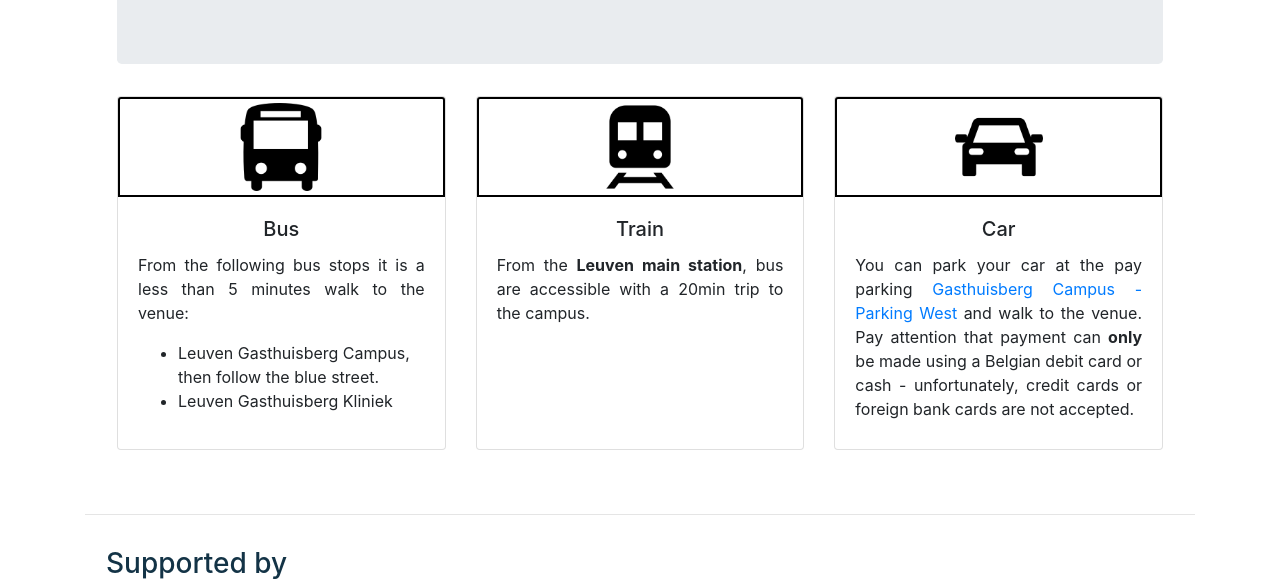
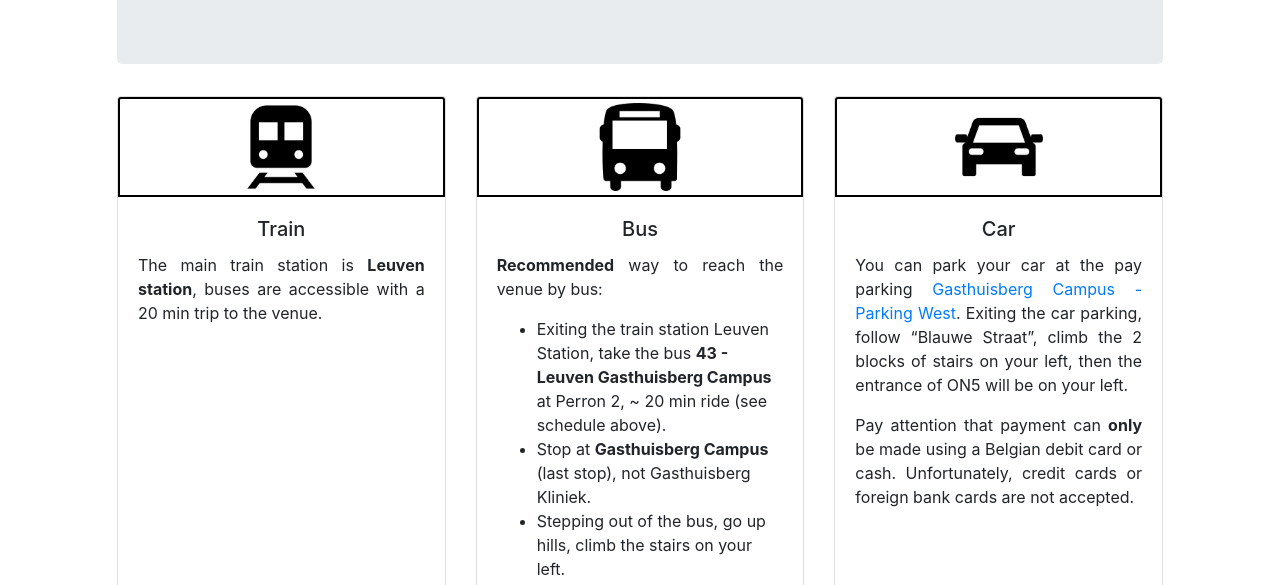
Before and after one commit to bytemal/bytemal-2025, a Jekyll site: the page built from _pages/venue.md, in a window 1280 px wide and 1400 px high, scrolled down 1227 px, cut to the strip 43-628 px from the top of the window. Built offline with Jekyll 4.4.1, drawn with Linux system fonts in a browser that asks for light colours; nearby versions of some CDN libraries; some of the changed text lies outside the part shown.

Commit message:
venue details

```diff
--- a/_pages/venue.md
+++ b/_pages/venue.md
@@ -25,30 +25,44 @@
 	  </div>
 
 <div class="card-deck text-center">
+
+  <div class="card">
+    <img src="/bytemal-2025/images/Icons/train-icon.png" class="card-img-top px-4 py-1" alt="train-icon">
+    <div class="card-body">
+      <h5 class="card-title">Train</h5>
+      <p class="card-text" style = "text-align: justify">The main train station is <b>Leuven station</b>, buses are accessible with a 20 min trip to the venue.</p>
+    </div>
+  </div>
+
+
   <div class="card">
     <img src="/bytemal-2025/images/Icons/bus-icon.png" class="card-img-top px-4 py-1" alt="bus-icon">
     <div class="card-body">
       <h5 class="card-title">Bus</h5>
-      <p class="card-text" style = "text-align: justify"> From the following bus stops it is a less than 5 minutes walk to the venue:
-	      <ul style = "text-align: left">
-		      <li>Leuven Gasthuisberg Campus, then follow the blue street.</li>
-          <li>Leuven Gasthuisberg Kliniek</li>
-	      </ul>
-       </p>
+      <p class="card-text" style = "text-align: justify"><b>Recommended</b> way to reach the venue by bus:
+      <ul style = "text-align: left">
+        <li>Exiting the train station Leuven Station, take the bus <b>43 - Leuven Gasthuisberg Campus</b> at Perron 2, ~ 20 min ride (see schedule above).</li>
+        <li>Stop at <b>Gasthuisberg Campus</b> (last stop), not Gasthuisberg Kliniek.</li>
+        <li>Stepping out of the bus, go up hills, climb the stairs on your left.</li>
+        <li>Follow <b>"Blauwe Straat"</b> until reaching gate number 10, ~ 5 min walk.</li>
+	    </ul>
+      </p>
+      <p class="card-text" style = "text-align: justify">If you stop at Gasthuisberg Kliniek:
+      <ul style = "text-align: left">
+        <li>Follow "Ziekenhuis ingang" until reaching the "Toegang Oost" entrance.</li>
+        <li>Enter the hospital and then follow the "Rode/Blauwe Straat" always straight on until exiting the hospital.</li>
+        <li>Turn right and climb the 2 blocks of stairs (“Blauwe Straat”), the entrance of ON5 will be on your left.</li>
+	    </ul>
+      </p>
     </div>
   </div>
-  <div class="card">
-    <img src="/bytemal-2025/images/Icons/train-icon.png" class="card-img-top px-4 py-1" alt="train-icon">
-    <div class="card-body">
-      <h5 class="card-title">Train</h5>
-      <p class="card-text" style = "text-align: justify"> From the <b>Leuven main station</b>, bus are accessible with a 20min trip to the campus.</p>
-    </div>
-  </div>
+
   <div class="card">
     <img src="/bytemal-2025/images/Icons/car-icon.png" class="card-img-top px-4 py-1" alt="car-icon">
     <div class="card-body">
       <h5 class="card-title">Car</h5>
-      <p class="card-text" style = "text-align: justify">You can park your car at the pay parking <a href="https://www.uzleuven.be/en/contact/gasthuisberg/parking-gasthuisberg-campus#parking-west">Gasthuisberg Campus - Parking West</a> and walk to the venue. Pay attention that payment can <b>only</b> be made using a Belgian debit card or cash - unfortunately, credit cards or foreign bank cards are not accepted.</p>
+      <p class="card-text" style = "text-align: justify">You can park your car at the pay parking <a href="https://www.uzleuven.be/en/contact/gasthuisberg/parking-gasthuisberg-campus#parking-west">Gasthuisberg Campus - Parking West</a>. Exiting the car parking, follow “Blauwe Straat”, climb the 2 blocks of stairs on your left, then the entrance of ON5 will be on your left.</p>
+      <p class="card-text" style = "text-align: justify">Pay attention that payment can <b>only</b> be made using a Belgian debit card or cash.  Unfortunately, credit cards or foreign bank cards are not accepted.</p>
     </div>
   </div>
 </div>
```
